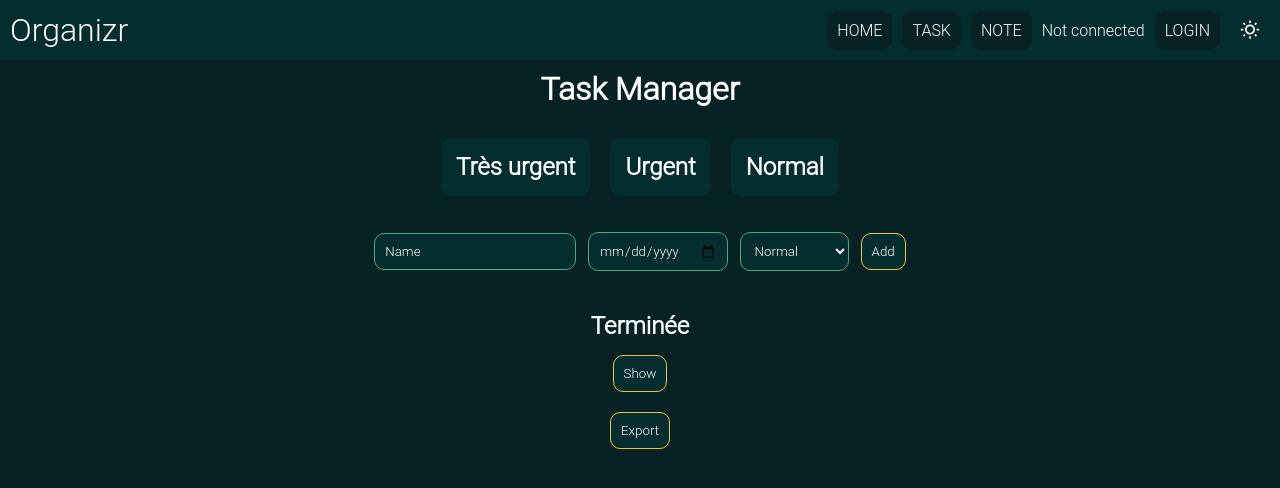
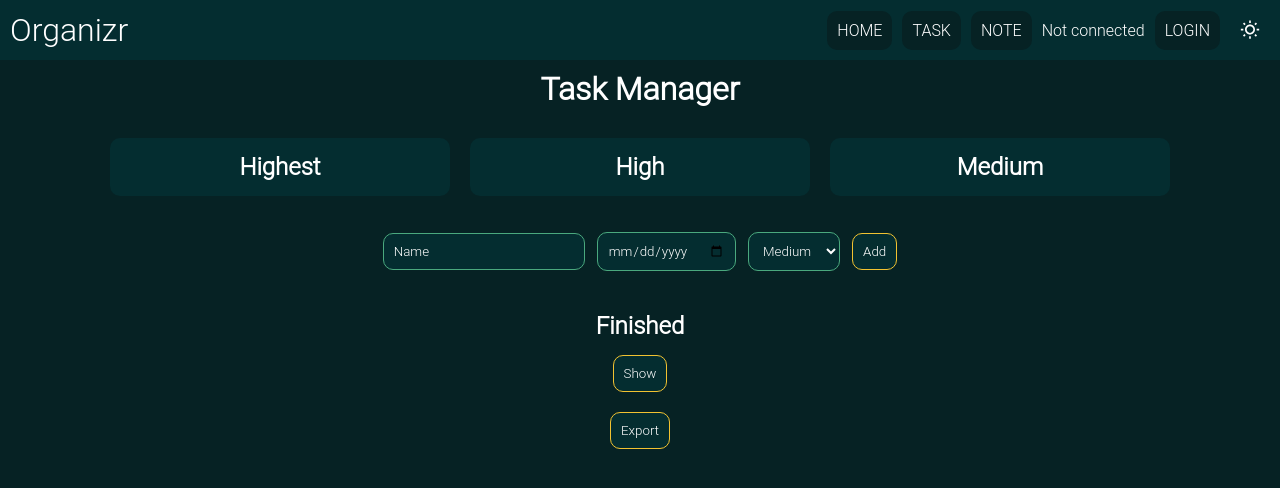
Before and after one commit to donovanbrun/organizr-front, a Next.js app: page /todo in a window 1280 px wide. Shown: the top 488 px of the page. Built offline with nearby package versions, Linux system fonts and the light colour scheme; no server answers.

Commit message:
todo css and priority translation

```diff
--- a/src/pages/todo.tsx
+++ b/src/pages/todo.tsx
@@ -168,17 +168,17 @@ export default function TaskManager() {
 
                 <div className={styles.Area1}>
                     <div className={styles.TaskArea}>
-                        <h2 className="subtitle">Très urgent</h2>
+                        <h2 className="subtitle">Highest</h2>
                         {tresUrgent}
                     </div>
 
                     <div className={styles.TaskArea}>
-                        <h2 className="subtitle">Urgent</h2>
+                        <h2 className="subtitle">High</h2>
                         {urgent}
                     </div>
 
                     <div className={styles.TaskArea}>
-                        <h2 className="subtitle">Normal</h2>
+                        <h2 className="subtitle">Medium</h2>
                         {normal}
                     </div>
                 </div>
@@ -187,16 +187,16 @@ export default function TaskManager() {
                     <input type="text" className="Input" placeholder='Name' value={newTask.name} id="newTaskName" onChange={newTaskNameChanged} />
                     <input type="date" className="Input" placeholder='Date' value={newTask.deadline} id="newTaskDate" onChange={newTaskDeadlineChanged} />
                     <select className="Input" name="status" value={newTask.status} onChange={newTaskStatusChanged}>
-                        <option value="Normal" selected>Normal</option>
-                        <option value="Urgent">Urgent</option>
-                        <option value="Très urgent">Très urgent</option>
-                        <option value="Terminée">Terminée</option>
+                        <option value="Normal" selected>Medium</option>
+                        <option value="Urgent">High</option>
+                        <option value="Très urgent">Highest</option>
+                        <option value="Terminée">Finished</option>
                     </select>
                     <button className="Button" onClick={handleAddTask}>Add</button>
                 </div>
 
                 <div className={styles.Area2}>
-                    <h2 className="subtitle">Terminée</h2>
+                    <h2 className="subtitle">Finished</h2>
                     <button className="Button" onClick={handleDisplayFinishTasks}> {displayFinishTasks ? "Unshow" : "Show"} </button>
                     {
                         displayFinishTasks
@@ -294,7 +294,7 @@ function TaskModal({ selectedTask, closeModal }) {
                 <select className='Input' name="status" value={task.status} onChange={handleStatusChanged}>
                     <option value="Normal">Normal</option>
                     <option value="Urgent">Urgent</option>
-                    <option value="Très urgent">Très urgent</option>
+                    <option value="Très urgent">Highest</option>
                     <option value="Terminée">Terminée</option>
                 </select>
 
--- a/src/styles/TaskManager.module.css
+++ b/src/styles/TaskManager.module.css
@@ -27,6 +27,7 @@
 }
 
 .TaskArea {
+    width: 20em;
     padding: 10px;
     background-color: var(--primary-color);
     border-radius: 10px;
@@ -67,7 +68,9 @@
 }
 
 .TaskName, .TaskDate {
+    overflow-wrap: break-word;
     color: var(--color);
+    text-align: center;
 }
 
 .TaskTable {
```
